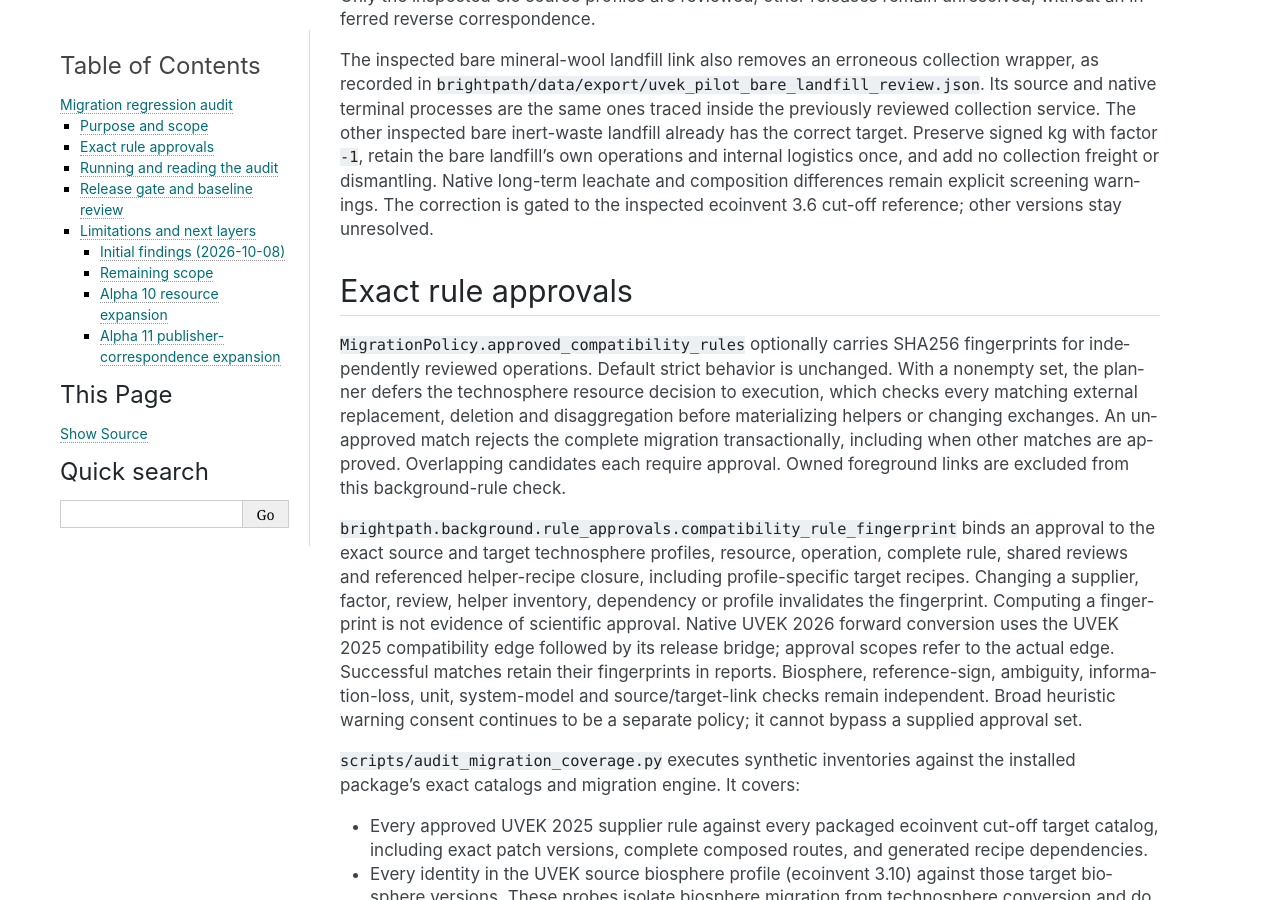
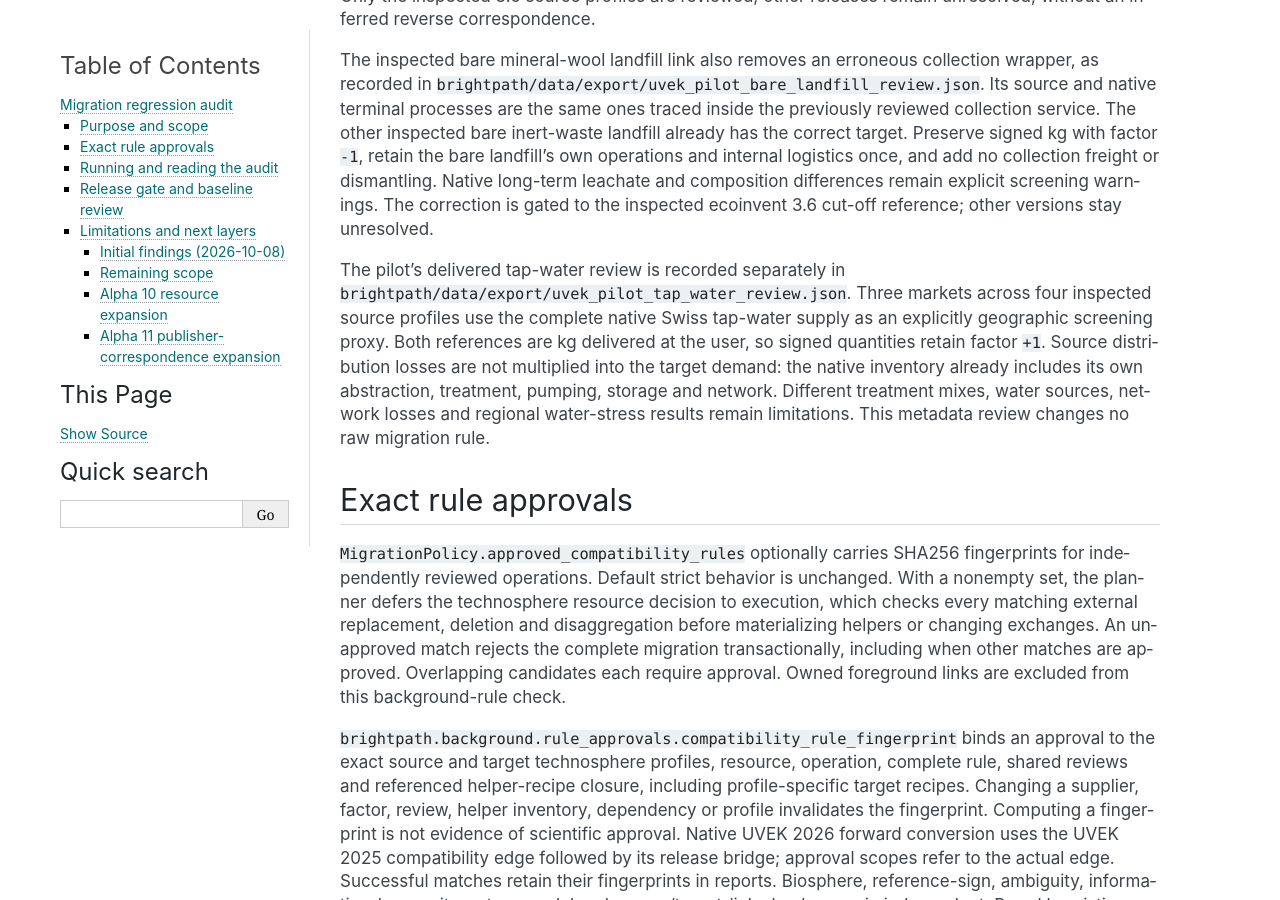
Before and after one commit to romainsacchi/brightpath, a Sphinx documentation site: the page built from docs/migration-audit.rst, in a window 1280 px wide and 900 px high, scrolled down 1043 px. Built offline with Sphinx 7.4.7, drawn with Linux system fonts in a browser that asks for light colours; pages that are not in the unit, such as notebooks, are missing from menus.

Commit message:
Record delivered tap-water supply boundaries and geographic limits

```diff
--- a/docs/migration-audit.rst
+++ b/docs/migration-audit.rst
@@ -58,6 +58,16 @@ the bare landfill's own operations and internal logistics once, and add no
 collection freight or dismantling. Native long-term leachate and composition
 differences remain explicit screening warnings. The correction is gated to the
 inspected ecoinvent 3.6 cut-off reference; other versions stay unresolved.
+
+The pilot's delivered tap-water review is recorded separately in
+``brightpath/data/export/uvek_pilot_tap_water_review.json``. Three markets across
+four inspected source profiles use the complete native Swiss tap-water supply
+as an explicitly geographic screening proxy. Both references are kg delivered
+at the user, so signed quantities retain factor ``+1``. Source distribution
+losses are not multiplied into the target demand: the native inventory already
+includes its own abstraction, treatment, pumping, storage and network. Different
+treatment mixes, water sources, network losses and regional water-stress results
+remain limitations. This metadata review changes no raw migration rule.
 
 Exact rule approvals
 --------------------
```
Also changed, not shown: 1 other file.
